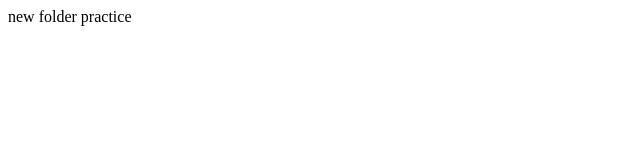
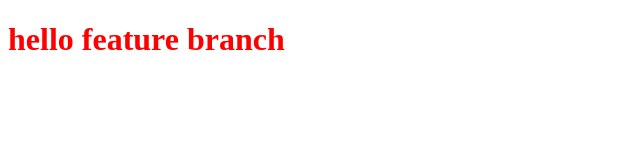
Before and after one commit to Sujitksagar93/git-practice, a plain HTML site: page index.html in a window 1280 px wide. Shown: the whole page, without its empty margins (0-640 px from the left). Drawn offline with Linux system fonts and the light colour scheme.

Commit message:
adding style css file

```diff
--- a/index.html
+++ b/index.html
@@ -1 +1,13 @@
-<h>new folder practice</h>
+<!DOCTYPE html>
+<html lang="en">
+<head>
+    <meta charset="UTF-8">
+    <meta http-equiv="X-UA-Compatible" content="IE=edge">
+    <meta name="viewport" content="width=device-width, initial-scale=1.0">
+    <title>Document</title>
+    <link rel="stylesheet" href="style.css">
+</head>
+<body>
+    <h1>hello feature branch</h1>
+</body>
+</html>
--- /dev/null
+++ b/style.css
@@ -0,0 +1,3 @@
+h1{
+    color: red;
+}
```
